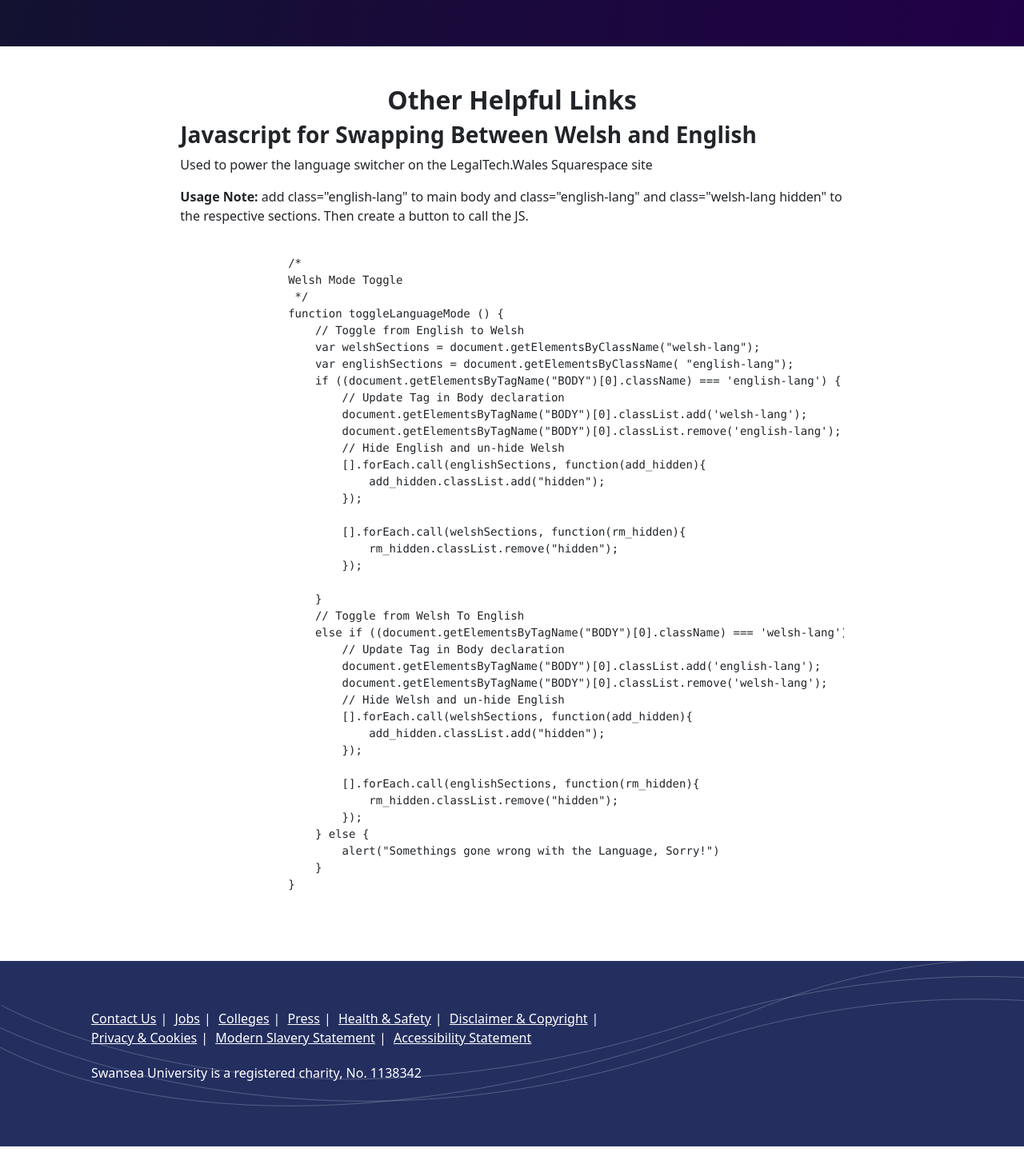
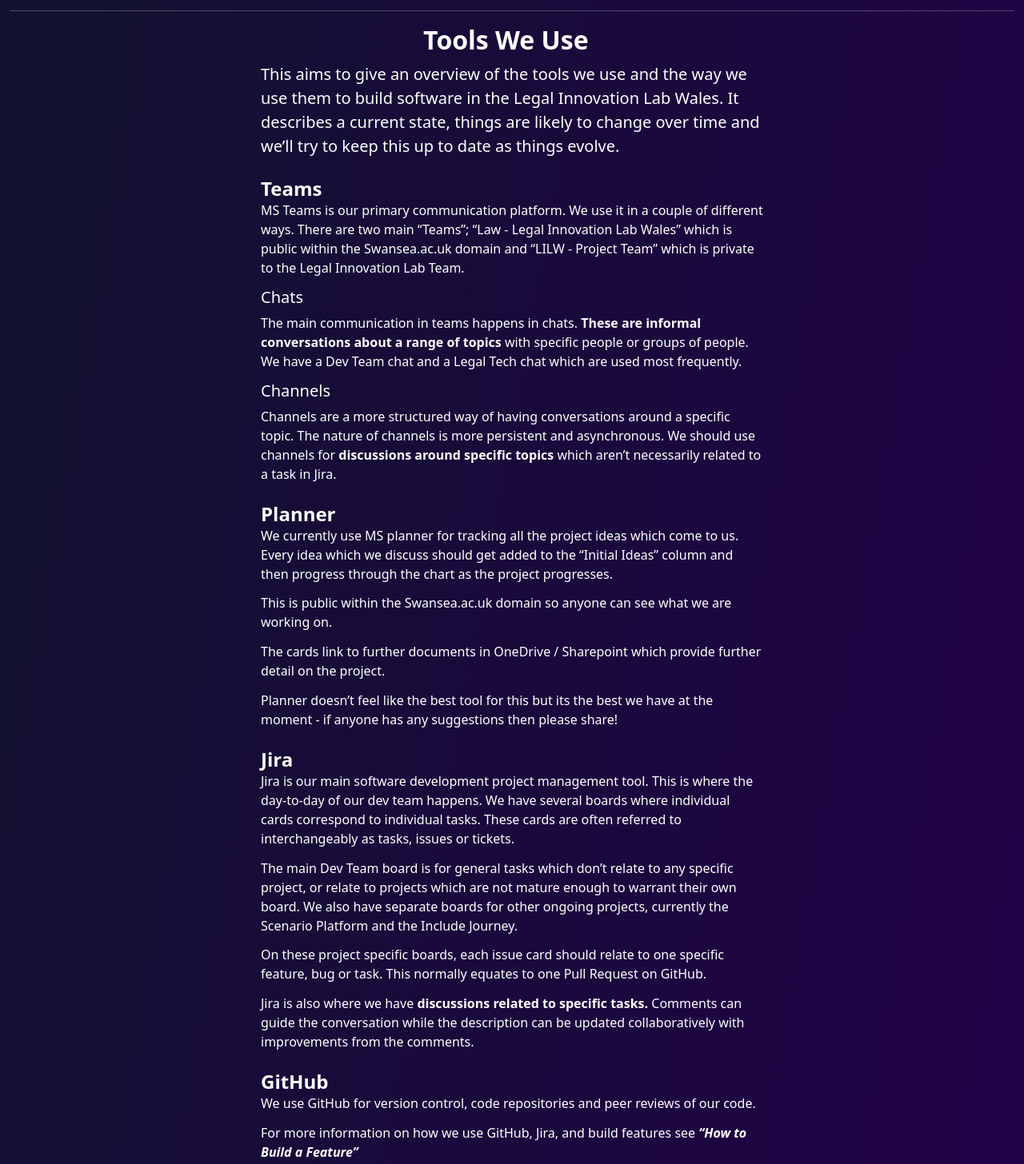
Before and after one commit to Legal-Innovation-Lab-Wales/developer-resources, a plain HTML site: page static-resources/index.html in a window 1280 px wide. Shown: the part 5031-6487 px from the top of the page at 80% size. Drawn offline with nearby package versions, Linux system fonts and the light colour scheme.

Commit message:
DT-11 add tooling information

```diff
--- a/static-resources/index.html
+++ b/static-resources/index.html
@@ -274,7 +274,7 @@
                     software.</p>
                 <hr>
             </div>
-            <div id="build-a-feature" class="article col col-md-10 col-lg-8 col-xl-6 mx-auto">
+            <div class="article col col-md-10 col-lg-8 col-xl-6 mx-auto" id="build-a-feature">
                 <h2 class="text-center"><span class="link-spacer"></span>How To Build a Feature
                     <button class="copyLink" onclick="copyText('build-a-feature')"><i class="fas fa-link"></i></button>
                 </h2>
@@ -385,12 +385,87 @@
                     is agreement about a feature change, it might make more sense for the person who has the vision for
                     the changes to write the code, not the person who started on the branch.</p>
             </div>
+
+            <hr>
+
+            <div class="article col col-md-10 col-lg-8 col-xl-6 mx-auto" id="tooling">
+                <h2 class="text-center"><span class="link-spacer"></span>Tools We Use
+                    <button class="copyLink" onclick="copyText('tooling')"><i class="fas fa-link"></i></button>
+                </h2>
+                <p class="lead">This aims to give an overview of the tools we use and the way we use them to build
+                    software in the Legal Innovation Lab Wales. It describes a current state, things are likely to
+                    change over time and we’ll try to keep this up to date as things evolve.</p>
+
+                <h4>Teams</h4>
+
+                <p>MS Teams is our primary communication platform. We use it in a couple of different ways. There are
+                    two main “Teams”; “Law - Legal Innovation Lab Wales” which is public within the Swansea.ac.uk domain
+                    and “LILW - Project Team” which is private to the Legal Innovation Lab Team.</p>
+
+                <h5>Chats</h5>
+
+                <p>The main communication in teams happens in chats. <strong>These are informal conversations about a
+                    range of topics</strong> with specific people or groups of people. We have a Dev Team chat and a
+                    Legal Tech chat which are used most frequently.</p>
+
+                <h5>Channels</h5>
+
+                <p>Channels are a more structured way of having conversations around a specific topic. The nature of
+                    channels is more persistent and asynchronous. We should use channels for <strong>discussions around
+                        specific topics</strong> which aren’t necessarily related to a task in Jira.</p>
+
+                <h4>Planner</h4>
+
+                <p>We currently use MS planner for tracking all the project ideas which come to us. Every idea which we
+                    discuss should get added to the “Initial Ideas” column and then progress through the chart as the
+                    project progresses.</p>
+
+                <p>This is public within the Swansea.ac.uk domain so anyone can see what we are working on.</p>
+
+                <p>The cards link to further documents in OneDrive / Sharepoint which provide further detail on the
+                    project.</p>
+
+                <p>Planner doesn’t feel like the best tool for this but its the best we have at the moment - if anyone
+                    has any suggestions then please share!</p>
+
+                <h4>Jira</h4>
+
+                <p>Jira is our main software development project management tool. This is where the day-to-day of our
+                    dev team happens. We have several boards where individual cards correspond to individual tasks.
+                    These cards are often referred to interchangeably as tasks, issues or tickets.</p>
+
+                <p>The main Dev Team board is for general tasks which don’t relate to any specific project, or relate to
+                    projects which are not mature enough to warrant their own board. We also have separate boards for
+                    other ongoing projects, currently the Scenario Platform and the Include Journey.</p>
+
+                <p>On these project specific boards, each issue card should relate to one specific feature, bug or task.
+                    This normally equates to one Pull Request on GitHub.</p>
+
+                <p>Jira is also where we have <strong>discussions related to specific tasks.</strong> Comments can guide
+                    the conversation while the description can be updated collaboratively with improvements from the comments.</p>
+
+                <h4>GitHub</h4>
+
+                <p>We use GitHub for version control, code repositories and peer reviews of our code.</p>
+
+                <p>For more information on how we use GitHub, Jira, and build features see
+                    <a href="#build-a-feature">“How to Build a Feature”</a></p>
+
+                <h4>Coming Soon:</h4>
+                <ul>
+                    <li>Netlify</li>
+                    <li>Cloudflare</li>
+                    <li>Heroku</li>
+                    <li>Authy</li>
+                </ul>
+            </div>
+
         </div>
     </section>
 
     <section class="row py-5" id="other">
         <div class="col-12 col-md-8 mx-auto">
-            <h2 class="text-center">Other Helpful Links</h2>
+            <h2 class="text-center">Other Helpful Bits</h2>
             <h3> Javascript for Swapping Between Welsh and English</h3>
             <p>Used to power the language switcher on the LegalTech.Wales Squarespace site</p>
             <p><strong>Usage Note: </strong>add class="english-lang" to main body and class="english-lang" and
```
